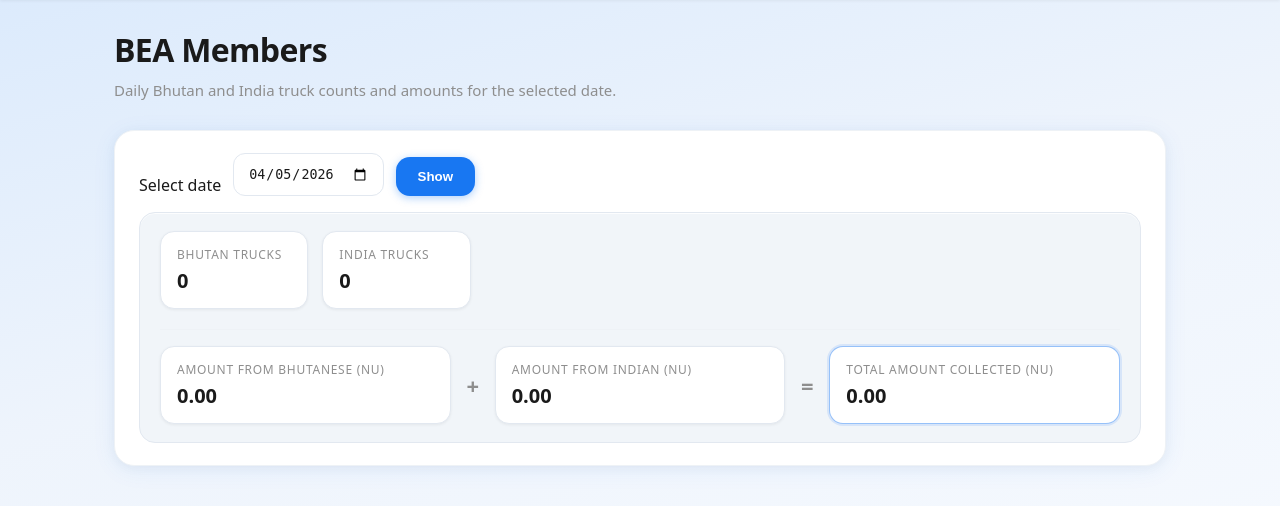
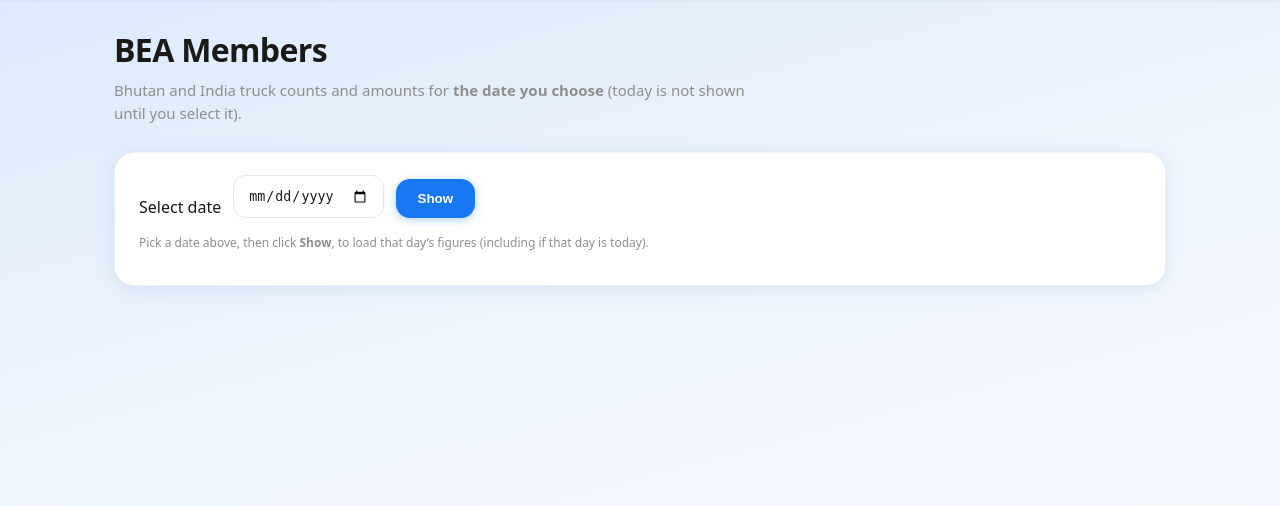
Before and after one commit to beacparking/BEAC-CLEAN, a Flask app: page /members in a window 1280 px wide. Shown: the part 73-579 px from the top of the page. Run offline with Flask 3, Linux system fonts and the light colour scheme; the visitor is signed in with stand-in values (Sample User, id 1); data that the repository does not hold is empty; some libraries are stand-ins or nearby versions.

Commit message:
Members: require selected date; no default to today

```diff
--- a/app.py
+++ b/app.py
@@ -783,11 +783,16 @@ def members():
     if not session.get("members_logged_in"):
         return redirect(url_for("login"))
 
-    date_str = request.args.get("date")
+    date_str = (request.args.get("date") or "").strip()
+    members_date = None
     if date_str:
-        members_date = datetime.strptime(date_str, "%Y-%m-%d").date()
-    else:
-        members_date = _thimphu_today()
+        try:
+            members_date = datetime.strptime(date_str, "%Y-%m-%d").date()
+        except ValueError:
+            members_date = None
+
+    if members_date is None:
+        return render_template("members.html", members_date=None, show_data=False)
 
     conn = get_db()
     cur = conn.cursor()
@@ -853,6 +858,7 @@ def members():
     return render_template(
         "members.html",
         members_date=members_date,
+        show_data=True,
         bhutanese=bhutan_display,
         indian=indian_display,
         indian_actual=indian_actual,
--- a/templates/members.html
+++ b/templates/members.html
@@ -22,15 +22,16 @@
 <div class="page">
 
 <h1>BEA Members</h1>
-<p class="page-lead">Daily Bhutan and India truck counts and amounts for the selected date.</p>
+<p class="page-lead">Bhutan and India truck counts and amounts for <strong>the date you choose</strong> (today is not shown until you select it).</p>
 
 <div class="dash-card">
 <form method="GET" class="qr-form">
-    <label>Select date</label>
-    <input type="date" name="date" value="{{ members_date.isoformat() }}" required>
+    <label for="members-date">Select date</label>
+    <input type="date" name="date" id="members-date" value="{% if members_date %}{{ members_date.isoformat() }}{% endif %}" required>
     <button type="submit">Show</button>
 </form>
 
+{% if show_data %}
 <div class="qr-box">
     <div class="stats-summary">
         <div>
@@ -59,6 +60,9 @@
         </div>
     </div>
 </div>
+{% else %}
+<p class="stats-note">Pick a date above, then click <strong>Show</strong>, to load that day’s figures (including if that day is today).</p>
+{% endif %}
 </div>
 
 </div>
```
